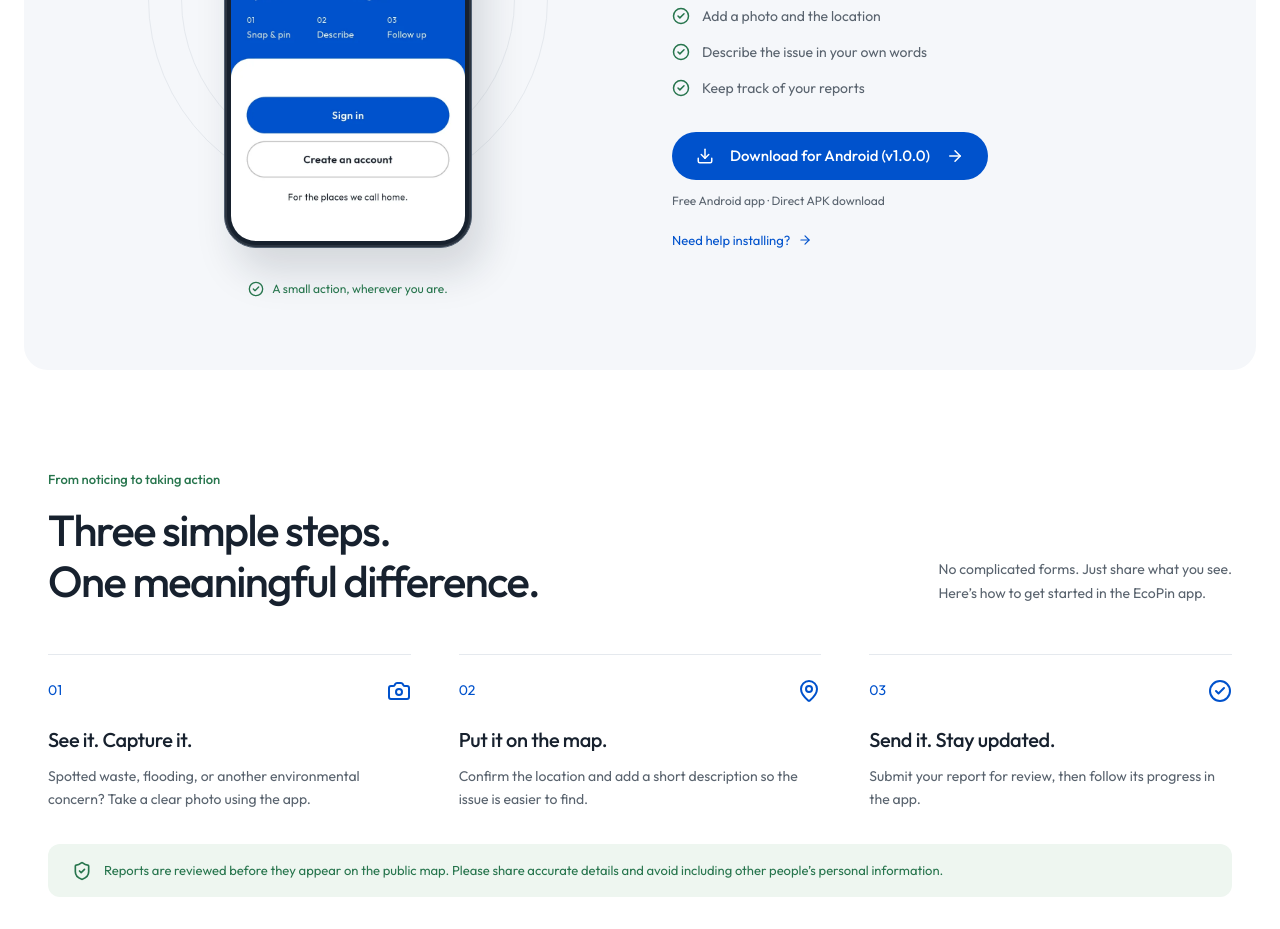
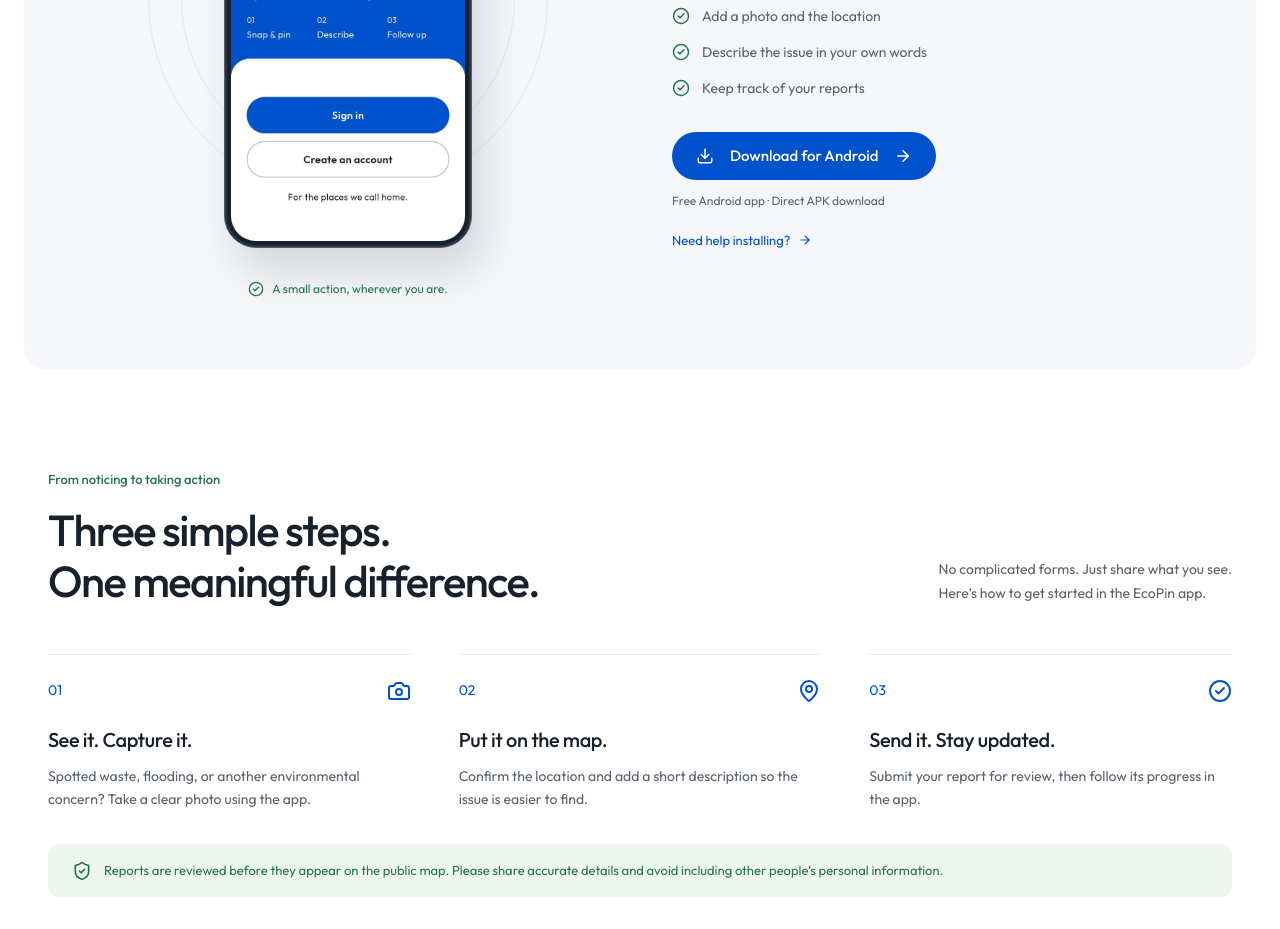
Before and after one commit to baldopadua/ecopin-web, a Next.js app: page / in a window 1280 px wide. Shown: the part 2840-3769 px from the top of the page. Built offline with nearby package versions, Linux system fonts and the light colour scheme; no server answers; the database is empty.

Commit message:
fix(downloads): ship current Ecopin APK as a static asset

```diff
--- a/components/landing/LandingPage.js
+++ b/components/landing/LandingPage.js
@@ -285,7 +285,7 @@ export default function LandingPage() {
             <h2 id="mobile-heading">Notice something?<br /><span className={styles.blueText}>Make it count.</span></h2>
             <p>Turn a photo into a report. With the EcoPin Android app, you can share environmental concerns and follow what happens next.</p>
             <ul><li><CheckCircle2 /> Add a photo and the location</li><li><CheckCircle2 /> Describe the issue in your own words</li><li><CheckCircle2 /> Keep track of your reports</li></ul>
-            <a href={cms.app_download_url || '/ecopin-app-release.apk'} download className={styles.primaryButton}><Download size={18} /> Download for Android {cms.app_version_name ? `(${cms.app_version_name})` : ''} <ArrowRight size={18} /></a>
+            <a href="/ecopin-app-release.apk" download className={styles.primaryButton}><Download size={18} /> Download for Android <ArrowRight size={18} /></a>
             <span className={styles.downloadNote}>Free Android app · Direct APK download</span>
             <a href="/downloads" className={styles.installHelp}>Need help installing? <ArrowRight size={14} /></a>
           </div>
```
Also changed, not shown: 1 other file (tests, documents, lock files or other folders).
